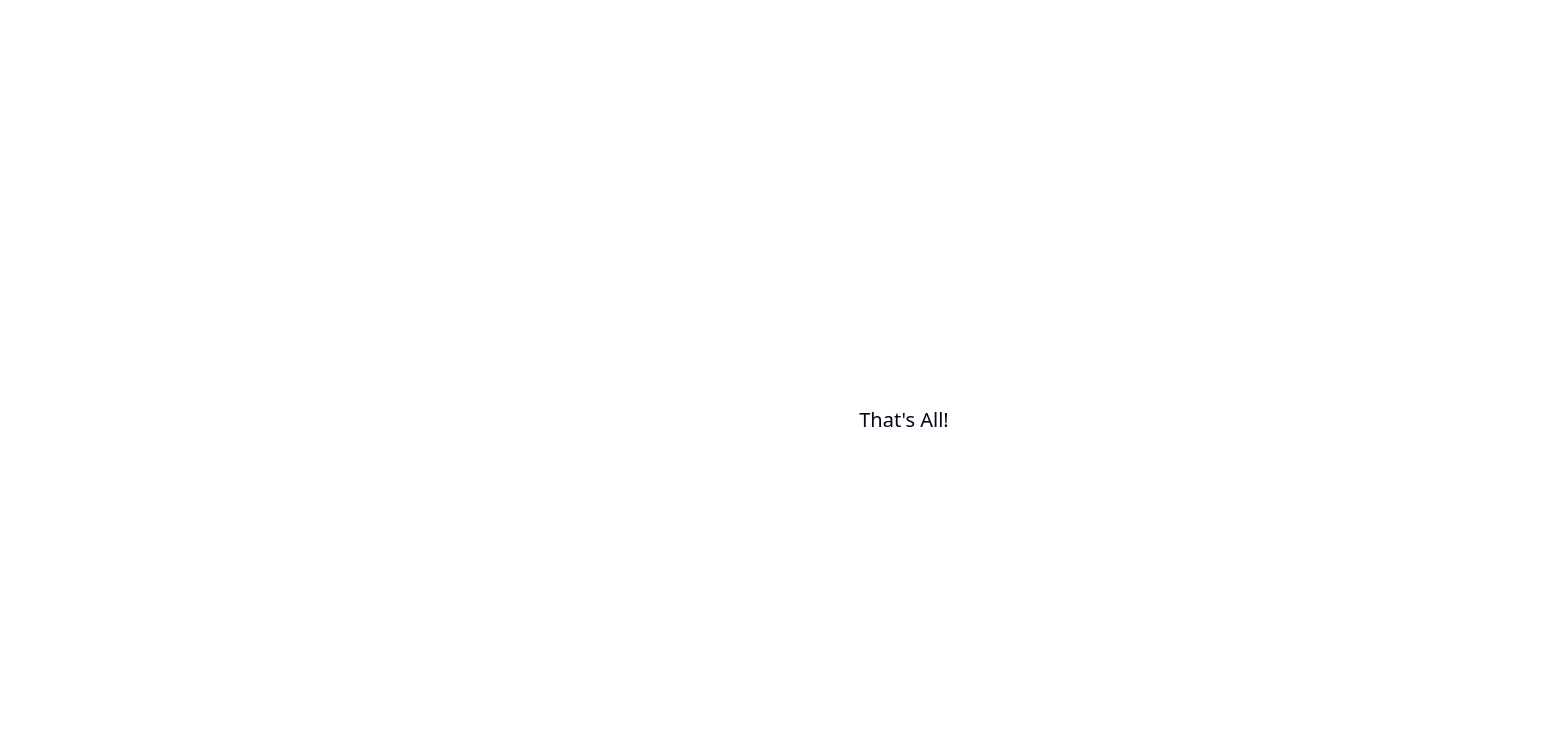
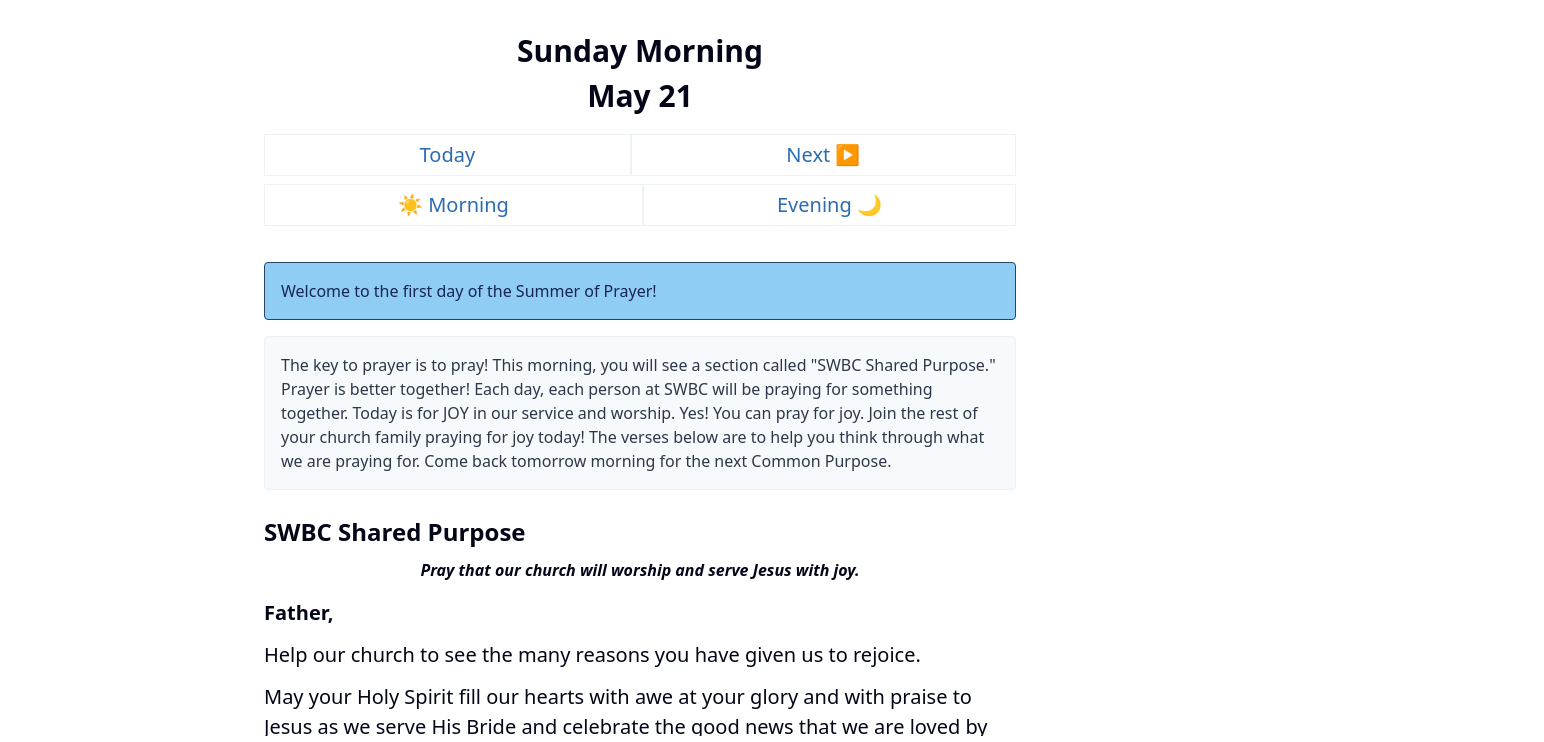
Before and after one commit to PetulantPenguin/swprays, a Next.js app: page / in a window 1280 px wide. Shown: the top 742 px of the page, 1544 px wide, since content can reach past the window. Built offline with nearby package versions, Linux system fonts and the light colour scheme.

Commit message:
feat: restore from thats all

```diff
--- a/src/pages/index.tsx
+++ b/src/pages/index.tsx
@@ -1,42 +1,45 @@
 import type { GetServerSideProps } from 'next';
 
+import Session from '@/components/Session';
 import { Meta } from '@/layouts/Meta';
 import { Main } from '@/templates/Main';
+import { getDayInfo, getSessionInfo } from '@/utils/data_utils';
+import fetchPsalmCache from '@/utils/fetchPsalms';
 
 export const getServerSideProps: GetServerSideProps = async () => {
-  // const now = new Date();
-  // const adjustedTime = new Date(now.getTime() + -5 * 60 * 60 * 1000);
-  // const month = adjustedTime.getMonth() + 1;
-  // const day = adjustedTime.getDate();
-  // const session = adjustedTime.getHours() > 12 ? 'evening' : 'morning';
+  const now = new Date();
+  const adjustedTime = new Date(now.getTime() + -5 * 60 * 60 * 1000);
+  const month = 5;
+  const day = 21;
+  const session = adjustedTime.getHours() > 12 ? 'evening' : 'morning';
 
-  // const dayInfo = getDayInfo({
-  //   month,
-  //   day,
-  // });
+  const dayInfo = getDayInfo({
+    month,
+    day,
+  });
 
-  // const sessionInfo = getSessionInfo({
-  //   month,
-  //   day,
-  //   session,
-  // });
+  const sessionInfo = getSessionInfo({
+    month,
+    day,
+    session,
+  });
 
-  // const psalmText = sessionInfo?.psalms.length
-  //   ? fetchPsalmCache(sessionInfo?.psalms || [])
-  //   : [];
+  const psalmText = sessionInfo?.psalms.length
+    ? fetchPsalmCache(sessionInfo?.psalms || [])
+    : [];
   return {
     props: {
-      // month,
-      // day,
-      // session,
-      // sessionInfo,
-      // dayInfo,
-      // psalmText,
+      month,
+      day,
+      session,
+      sessionInfo,
+      dayInfo,
+      psalmText,
     },
   };
 };
 
-const Index = () => {
+const Index = (props: any) => {
   return (
     <Main
       meta={
@@ -46,17 +49,14 @@ const Index = () => {
         />
       }
     >
-      {/* <Session
+      <Session
         month={props.month}
         day={props.day}
         session={props.session}
         psalmText={props.psalmText}
         sessionInfo={props.sessionInfo}
         dayInfo={props.dayInfo}
-      /> */}
-      <div className="flex h-screen w-screen items-center justify-center">
-        That&apos;s All!
-      </div>
+      />
     </Main>
   );
 };
```
